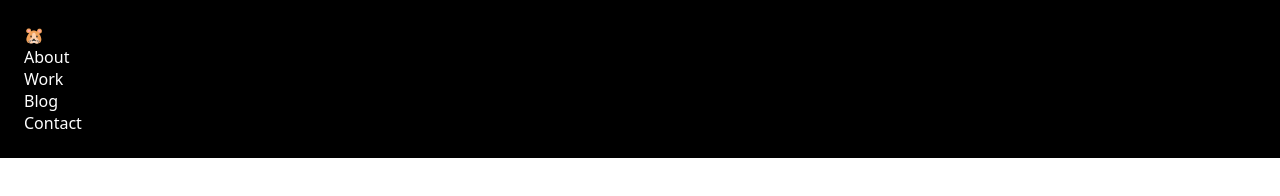
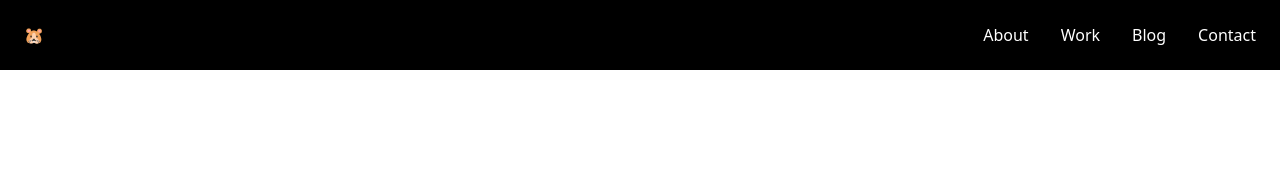
Before and after one commit to JamesRobertSutcliffe/FAC29b-week1-homework, a plain HTML site: page css-layout/challenge-3/index.html in a window 1280 px wide. Drawn offline with Linux system fonts and the light colour scheme.

Commit message:
challenge 3 solution

```diff
--- a/css-layout/challenge-3/index.html
+++ b/css-layout/challenge-3/index.html
@@ -1,5 +1,6 @@
 <!DOCTYPE html>
 <html lang="en">
+
 <head>
   <meta charset="UTF-8" />
   <meta name="viewport" content="width=device-width, initial-scale=1.0" />
@@ -10,33 +11,47 @@
       box-sizing: border-box;
       margin: 0;
     }
+
     label,
     input {
       display: block;
     }
+
     body {
       font-family: system-ui, sans-serif;
     }
+
     a {
       text-decoration: none;
       color: inherit;
     }
+
     ul {
       list-style: none;
       padding: 0;
     }
+
     header {
       padding: 1.5rem;
       background-color: black;
       color: white;
     }
+
+    .row {
+      display: flex;
+      align-items: center;
+      justify-content: space-between;
+      gap: 2rem;
+      flex-wrap: wrap;
+    }
   </style>
 </head>
+
 <body>
-    <header>
+  <header class="row">
     <a href="/" aria-label="Home">🐹</a>
     <nav>
-        <ul>
+      <ul class="row">
         <li><a href="#about">About</a></li>
         <li><a href="#work">Work</a></li>
         <li><a href="#blog">Blog</a></li>
@@ -45,4 +60,5 @@
     </nav>
   </header>
 </body>
+
 </html>
```
Lines whose indentation alone changed are shown as unchanged.
